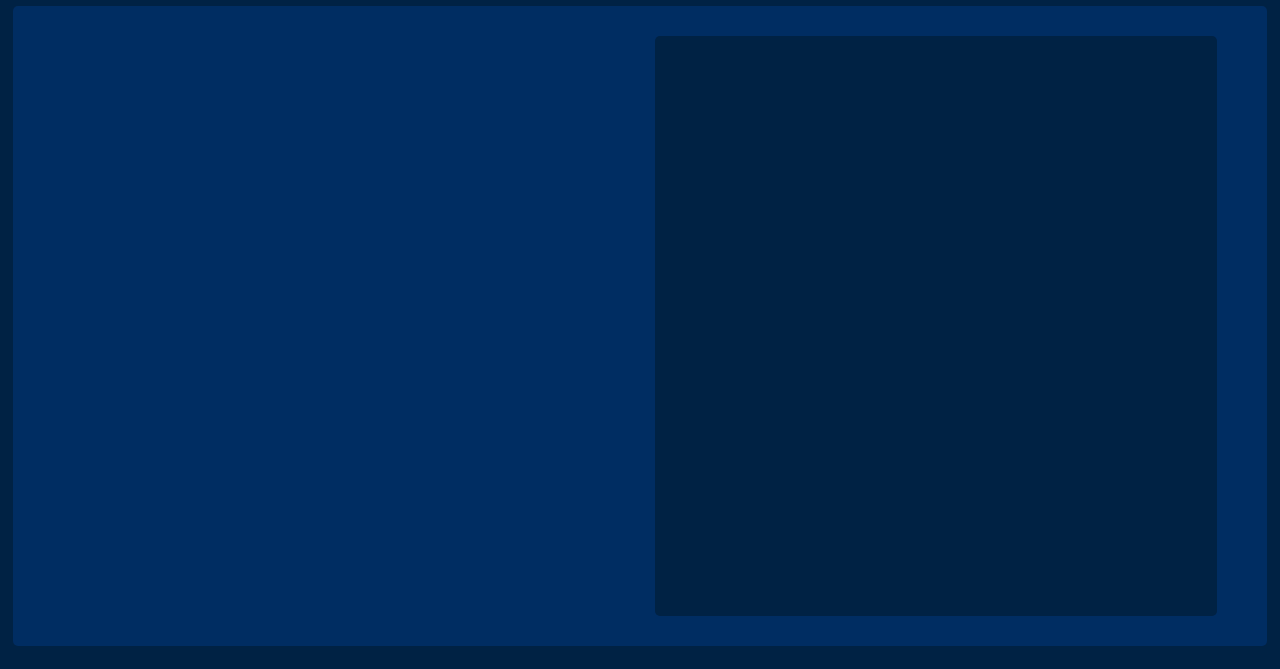
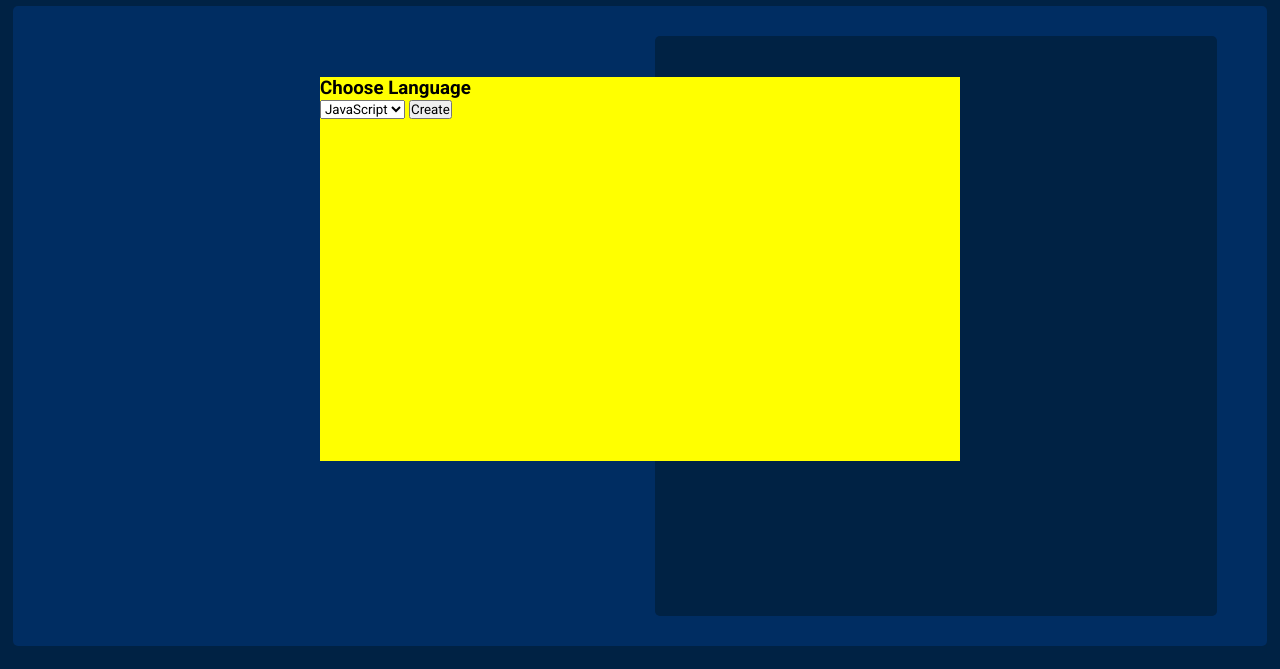
Before and after one commit to developer-amarjeetBaraik/CodeRoadmap, a website: page public/collections.html in a window 1280 px wide. Shown: the part 131-800 px from the top of the page. Drawn offline with Linux system fonts and the light colour scheme; no server answers.

Commit message:
Add language select window

```diff
--- a/middleware/auth.js
+++ b/middleware/auth.js
@@ -8,7 +8,6 @@ app.use(cookieParser())
 
 const auth = (req, res, next) => {
     // console.log(jwt.decode(req.cookies.token).id)
-    console.log(req.params.slug)
     const token = req.cookies.token
     if (!token) {
         res.redirect('/log-in')
--- a/public/collections.html
+++ b/public/collections.html
@@ -9,6 +9,16 @@
 </head>
 
 <body>
+    <div class="programmingList-bg">
+        <div class="programmingList">
+            <h3>Choose Language</h3>
+            <select name="languageList" id="list">
+                <option value="JavaScript">JavaScript</option>
+                <option value="Java">Java</option>
+            </select>
+            <button id="selectlangbtn">Create</button>
+        </div>
+    </div>
     <nav id="nav">
         <span id="logo">
             <a href="/"><img src="../images/svg/logo.svg" alt=""></a>
--- a/public/style.css
+++ b/public/style.css
@@ -31,7 +31,7 @@ nav {
     justify-content: space-between;
     align-items: center;
     padding: 0 50px;
-    z-index: 10;
+    z-index: 1;
 }
 
 nav #logo a {
@@ -319,6 +319,25 @@ footer .copy-right{
     justify-content: space-between;
     gap: 30px;
 }
+
+/* designing popup window for language list */
+.programmingList-bg{
+    position: absolute;
+    top: 0;
+    width: 100vw;
+    height: 100vh;
+    display: flex;
+    align-items: center;
+    justify-content: center;
+    z-index: 10;
+    /* display: none; */
+}
+.programmingList{
+    width: 50vw;
+    height: 30vw;
+    background-color: yellow;
+    z-index: 10;
+}
 #collections{
     width: 50%;
     display: flex;
```
